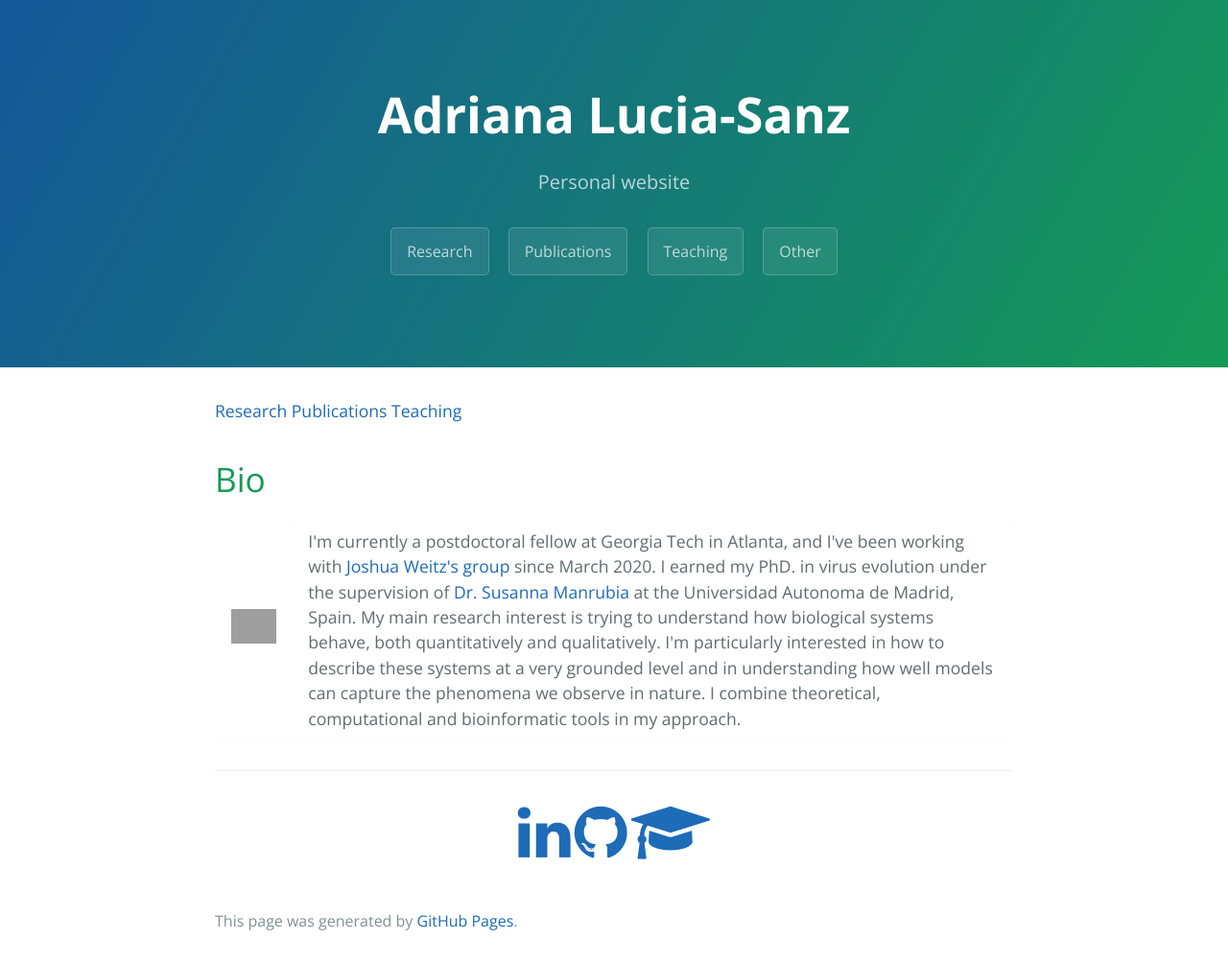
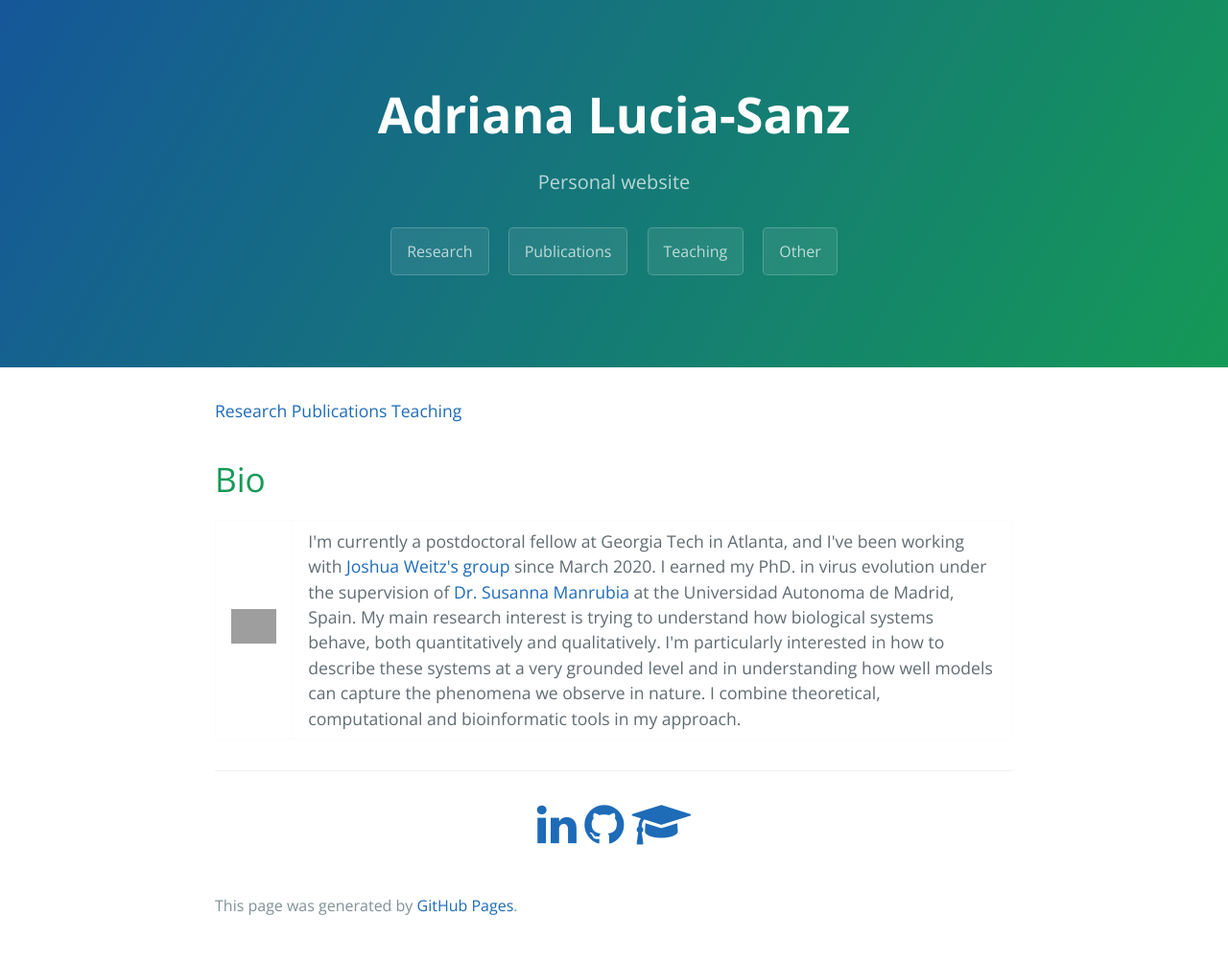
Before and after one commit to aluciasanz/aluciasanz.github.io, a Jekyll site: the page built from index.md, in a window 1280 px wide. Shown: the whole page at 96% size. Built offline with Jekyll 4.4.1, drawn with Linux system fonts in a browser that asks for light colours; grey boxes are pictures that could not be loaded.

Commit message:
Update default.html

```diff
--- a/_layouts/default.html
+++ b/_layouts/default.html
@@ -31,9 +31,9 @@
       <footer class="site-footer">
 
       <!-- Add font awesome icons -->
-      <center> <a href="http://linkedin.com/in/adriana-lucia-sanz-864bb560" class="fa fa-linkedin fa-4x"></a>
-      <a href="http://github.com/aluciasanz" class="fa fa-github fa-4x"></a>
-      <a href="https://scholar.google.com/citations?user=msppx50AAAAJ&hl=en" class="fa fa-graduation-cap fa-4x"></a> </center>
+      <center> <a href="http://linkedin.com/in/adriana-lucia-sanz-864bb560" class="fa fa-linkedin fa-3x"></a>&nbsp;
+      <a href="http://github.com/aluciasanz" class="fa fa-github fa-3x"></a>&nbsp;
+      <a href="https://scholar.google.com/citations?user=msppx50AAAAJ&hl=en" class="fa fa-graduation-cap fa-3x"></a> </center>
       <br><br>
 
         {% if site.github.is_project_page %}
```
